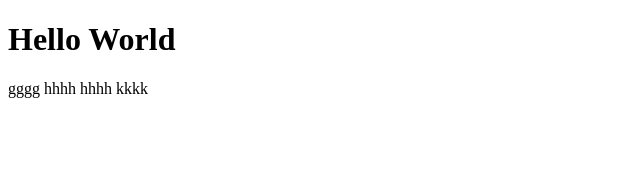
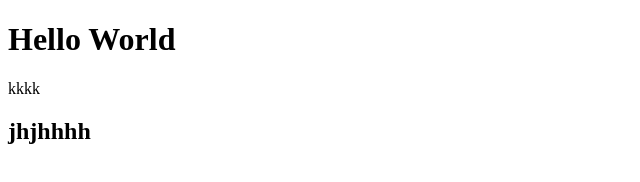
Before and after one commit to LiMiSiGo/LiMi.github.io, a plain HTML site: page Index.html in a window 1280 px wide. Shown: the whole page, without its empty margins (0-640 px from the left). Drawn offline with Linux system fonts and the light colour scheme.

Commit message:
Update Index.html

```diff
--- a/Index.html
+++ b/Index.html
@@ -5,9 +5,7 @@
 </head>
 <body>
 <h1>Hello World</h1>
-  <p>gggg
-  hhhh
-  hhhh
-  kkkk</p>
+  <p>kkkk</p>
+  <h2>jhjhhhh</h2>
 </body>
 </html>
```
